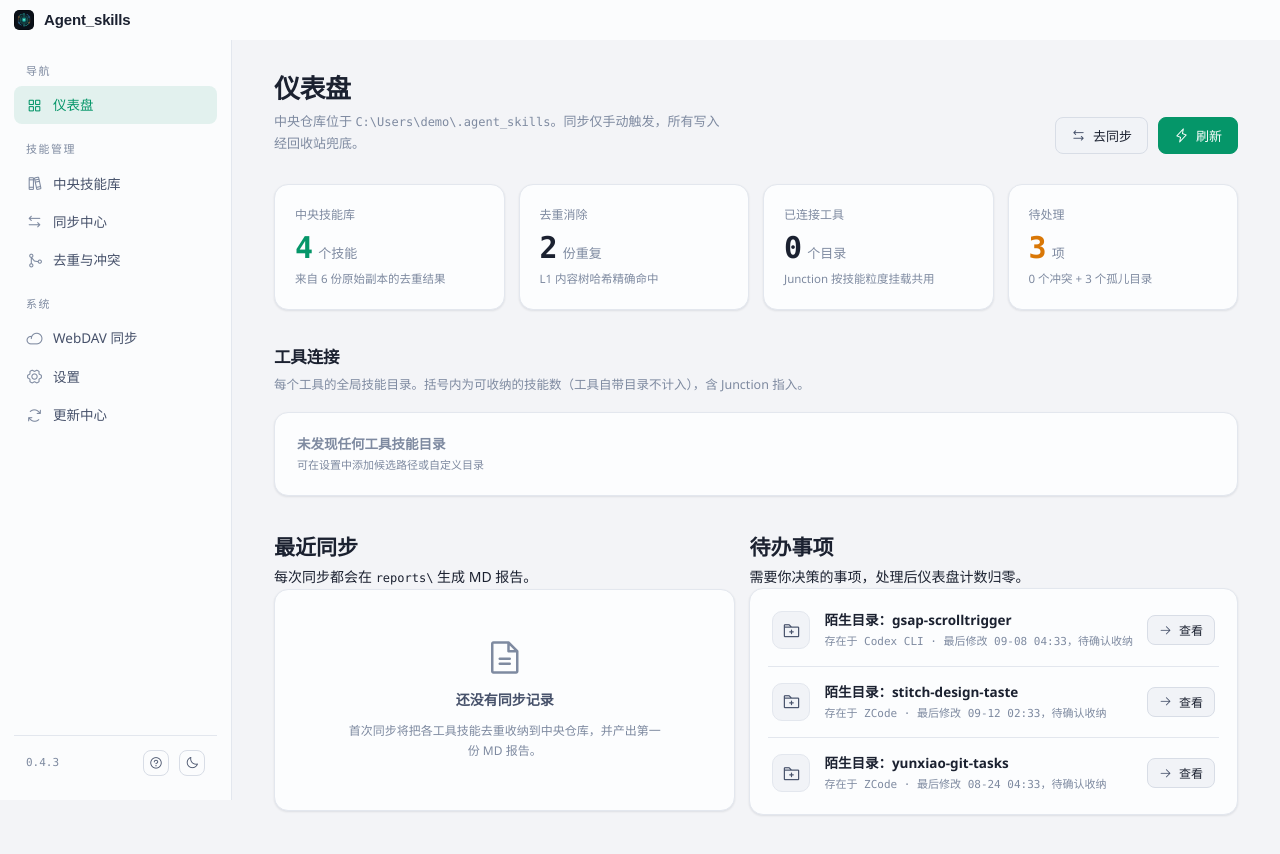
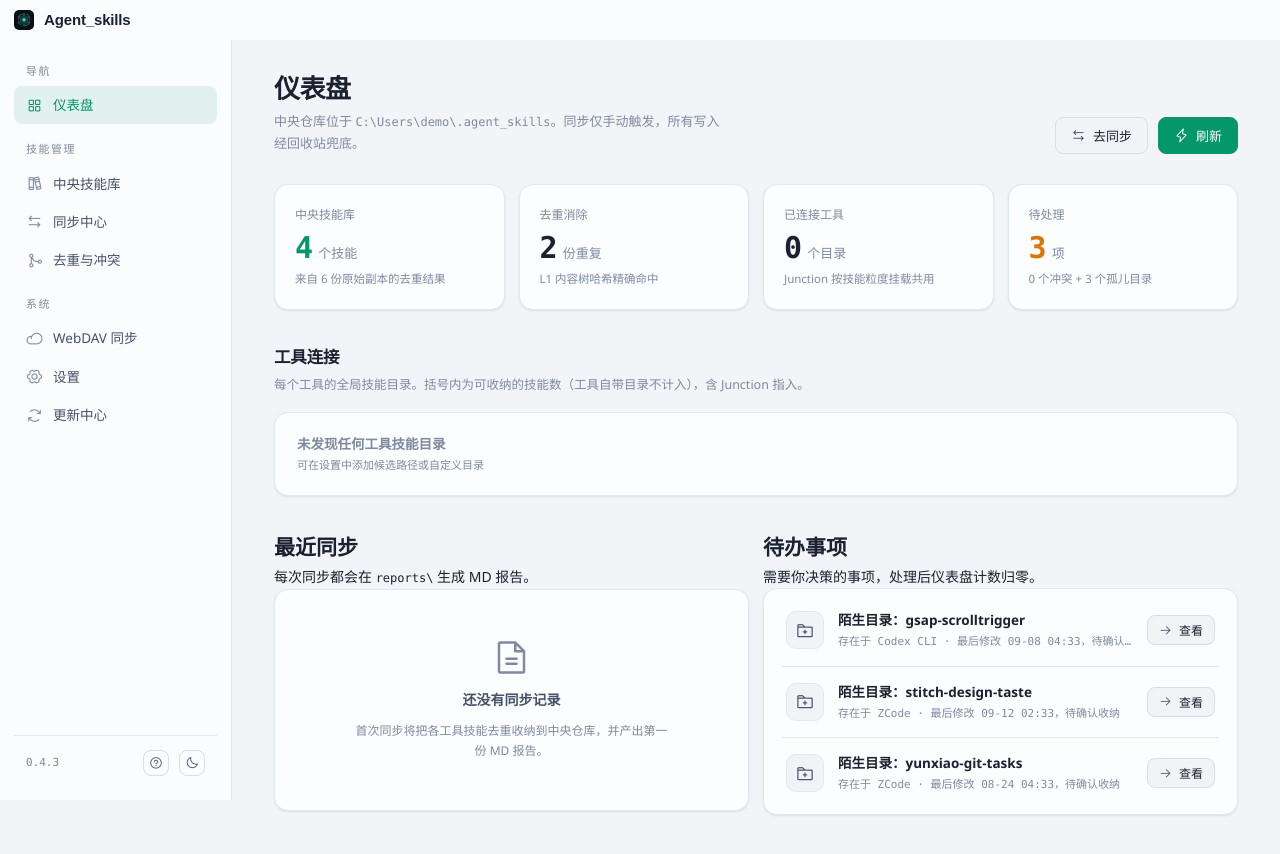
Before and after one commit to HUIdada1/Agent_skills, a Vue app: page / in a window 1280 px wide. Shown: the top 854 px of the page. Built offline with nearby package versions, Linux system fonts and the light colour scheme.

Commit message:
修好技能详情页 frontmatter 代码块把两列栅格撑破的问题

```diff
--- a/src/styles/tokens.css
+++ b/src/styles/tokens.css
@@ -296,6 +296,7 @@ a { color: inherit; text-decoration: none; }
 }
 
 .grid { display: grid; gap: 14px; }
+.grid > * { min-width: 0; }
 
 .grid-4 { grid-template-columns: repeat(4, 1fr); }
 .grid-3 { grid-template-columns: repeat(3, 1fr); }
```
